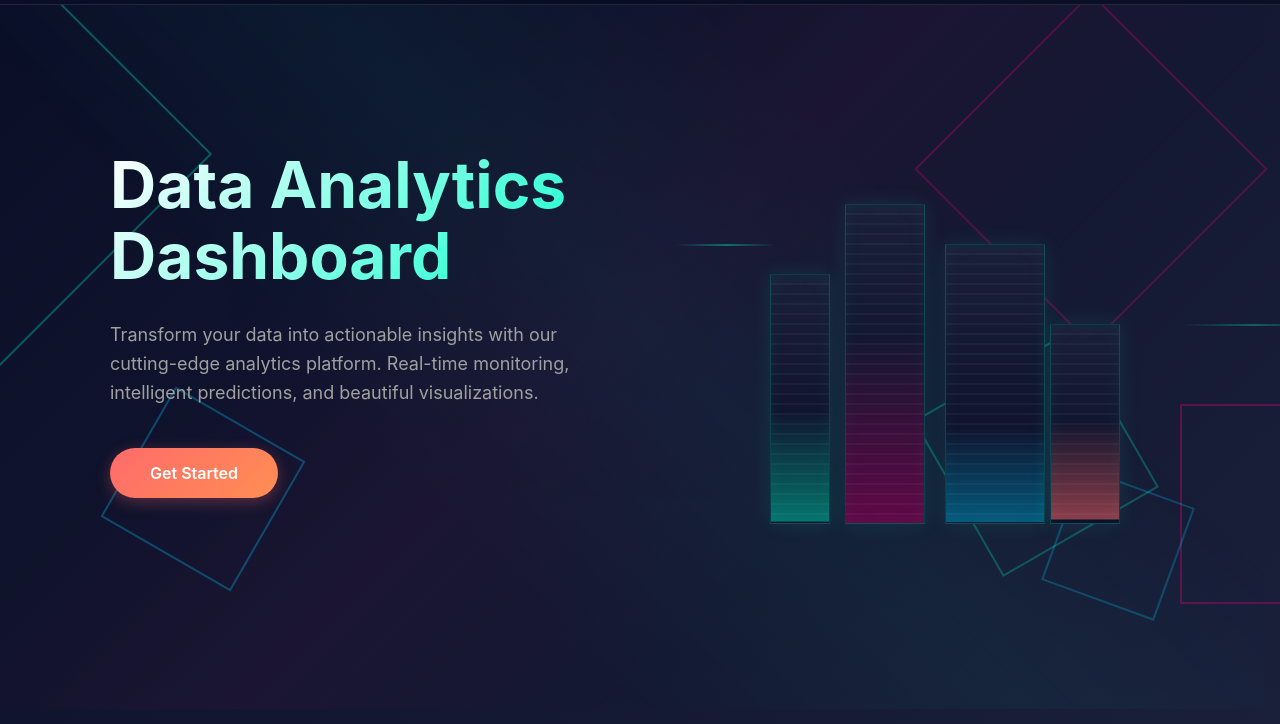
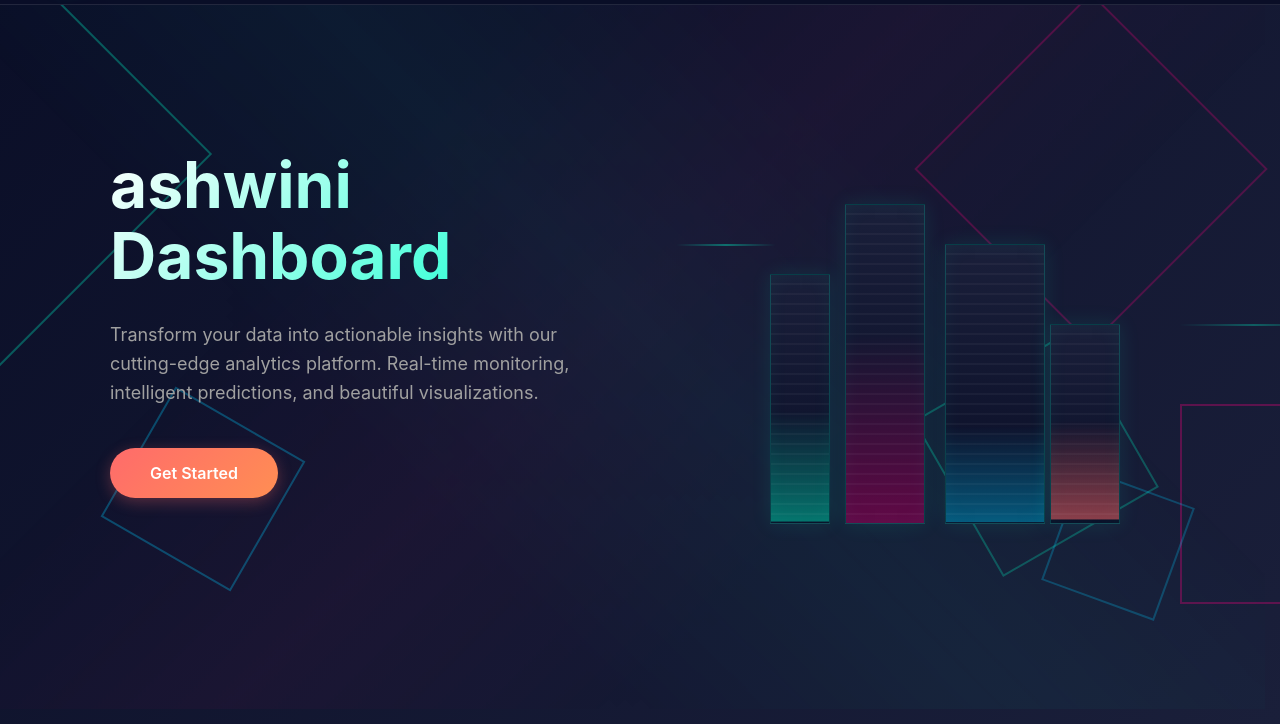
Before and after one commit to patila4044/EY_4.0_SU, a plain HTML site: page index.html in a window 1280 px wide. Shown: the part 76-800 px from the top of the page. Drawn offline with Linux system fonts and the light colour scheme.

Commit message:
added all files

```diff
--- a/index.html
+++ b/index.html
@@ -67,7 +67,7 @@ https://templatemo.com/tm-602-graph-page
 
         <div class="hero-content">
             <div class="hero-text">
-                <h1>Data Analytics<br>Dashboard</h1>
+                <h1>ashwini<br>Dashboard</h1>
                 <p>Transform your data into actionable insights with our cutting-edge analytics platform. Real-time monitoring, intelligent predictions, and beautiful visualizations.</p>
                 <a href="#dashboard" class="cta-button">Get Started</a>
             </div>
```
